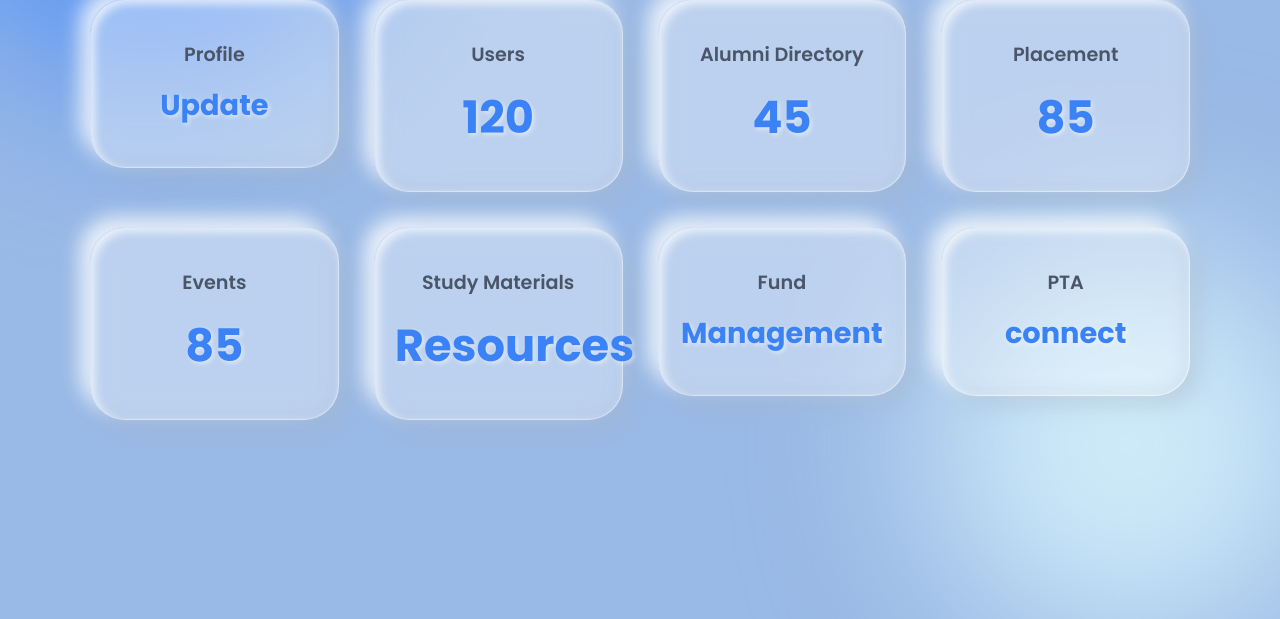
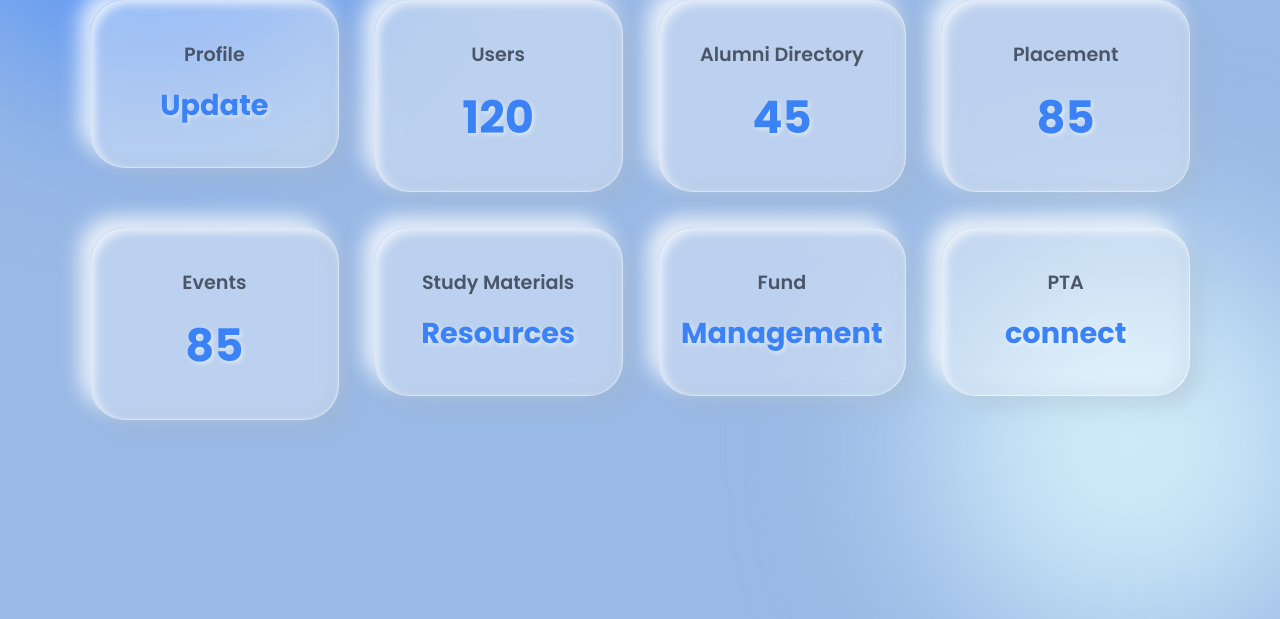
Before and after one commit to 2-MK/CoreConnect, a Django app: page /admin-dashboard/ in a window 1280 px wide; the page is wider, and only the part inside the window is pictured. Shown: the part 256-875 px from the top of that part. Run offline with Django 5.2, Linux system fonts and the light colour scheme.

Commit message:
grid design implemention in admin dashborad

```diff
--- a/core/templates/admin/admin_dashboard.html
+++ b/core/templates/admin/admin_dashboard.html
@@ -61,7 +61,8 @@
             <a href="{% url 'study_materials' %}" class="card-link">
                 <div class="card">
                     <h2>Study Materials</h2>
-                    <p>Resources</p>
+                    <p class="text-highlight" >Resources</p>
+
                 </div>
             </a>
 
```
Also changed, not shown: db.sqlite3.
